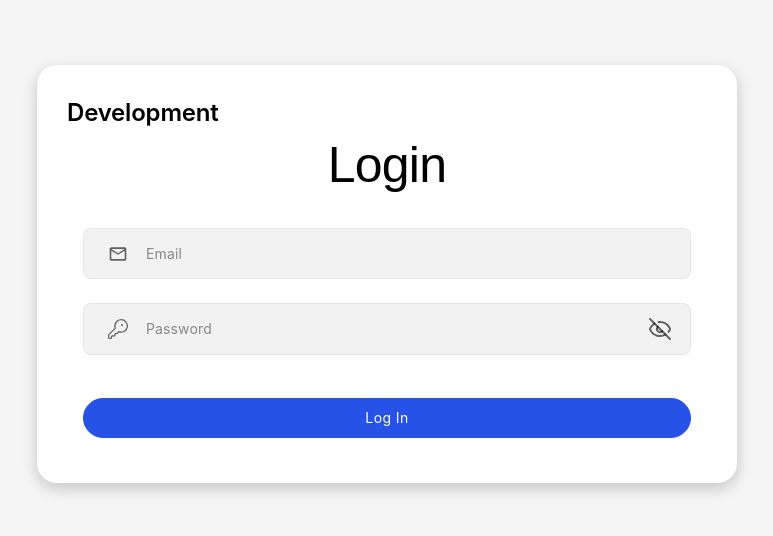
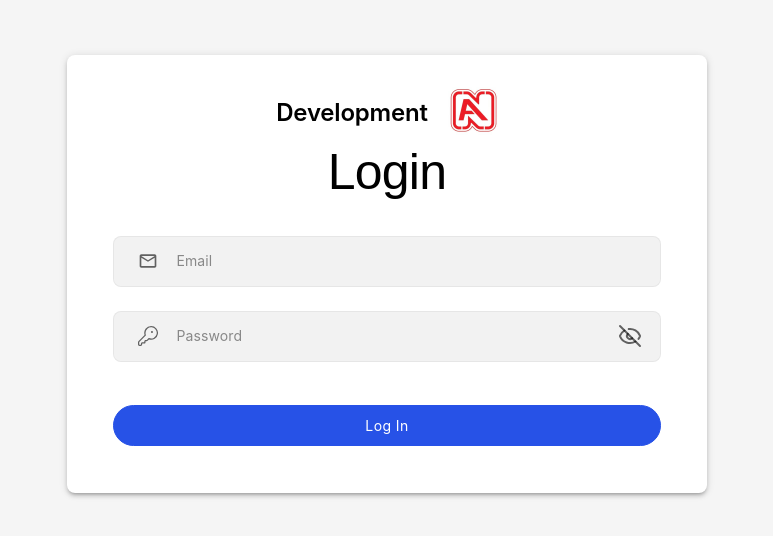
Before and after one commit to sunny-rp/textile-production, a Next.js app: page / in a window 1280 px wide. Shown: the part 126-662 px from the top of the page, without its empty margins (253-1026 px from the left). Built offline with nearby package versions, Linux system fonts and the light colour scheme; no server answers.

Commit message:
ProductionTable Api is Integrated

```diff
--- a/src/Scss/_base.scss
+++ b/src/Scss/_base.scss
@@ -1298,3 +1298,20 @@ $border-radius: 8px;
   align-items: center;
   justify-content: center;
 }
+
+
+.companyHeading{
+  display: flex;
+  justify-content: center;
+  align-items: center;
+  gap: 20px;
+}
+
+.loginContainer {
+  margin: 2rem auto;
+  padding: 1rem;
+  border-radius: 12px;
+  box-shadow: 0 4px 12px rgba(0, 0, 0, 0.1);
+  width: 90%;
+  max-width: 500px;
+}
--- a/src/api/authApi.js
+++ b/src/api/authApi.js
@@ -2,6 +2,6 @@ import API from "./axiosInstance.js";
 
 const registerUser = async (userData) => API.post("users/register", userData);
 const loginUser = async (userData) => API.post("users/login", userData);
-const logoutUser = async (userData) => API.post("users/logout", userData);
+const logoutUser = async () => API.post("users/logout", userData);
 
 export { registerUser, logoutUser, loginUser }
--- a/src/api/axiosInstance.js
+++ b/src/api/axiosInstance.js
@@ -1,7 +1,7 @@
 import axios from "axios";
 
 const API = axios.create({
-  baseURL: process.env.NEXT_PUBLIC_API_BASE_URL,
+  baseURL: process.env.NEXT_PUBLIC_API_BASE_URL ,
   withCredentials: true,
 });
 
--- a/src/api/clientApi.js
+++ b/src/api/clientApi.js
@@ -5,6 +5,8 @@ const viewClient = async(clientId) => API.get("clients/view-client", clientId);
 const editClient = async(clientId) => API.put("clients/edit-client", clientId);
 const deleteClient = async(clientId) => API.delete("clients/delete-client", clientId);
 const searchClient = async(query) => API.get("clients/search-client", query);
+const totalClient = async()=>API.get("clients/view-total");
+// router.route("/view-all").get(authentication, viewAllClients)
 
 
-export {createClient, viewClient, editClient, deleteClient, searchClient};
+export {createClient, viewClient, editClient, deleteClient, searchClient,totalClient};
--- a/src/pages/auth/login/index.jsx
+++ b/src/pages/auth/login/index.jsx
@@ -125,9 +125,20 @@ export default function Login() {
 
   return (
     <SignupComponent>
-      <Paper>
+      <Paper
+        className="loginContainer"
+        sx={{
+          maxWidth: { xs: '90%', sm: '80%', md: '60%', lg: '50%', xl: '40%' },
+          mx: 'auto',
+          my: 4,
+          p: { xs: 2, sm: 3, md: 4 },
+          boxShadow: 3,
+          borderRadius: 2,
+        }}
+      >
         <Box className="companyHeading">
           <Typography variant="h2" color="primary">Development</Typography>
+          <img src="/images/download.jpeg" alt="Descriptive alt text" height="50" width="50" />
 
 
         </Box>
```
Also changed, not shown: src/components/ProductionTable.jsx (+9 -4 lines), src/pages/dashboard/index.jsx (+36 -32 lines).
